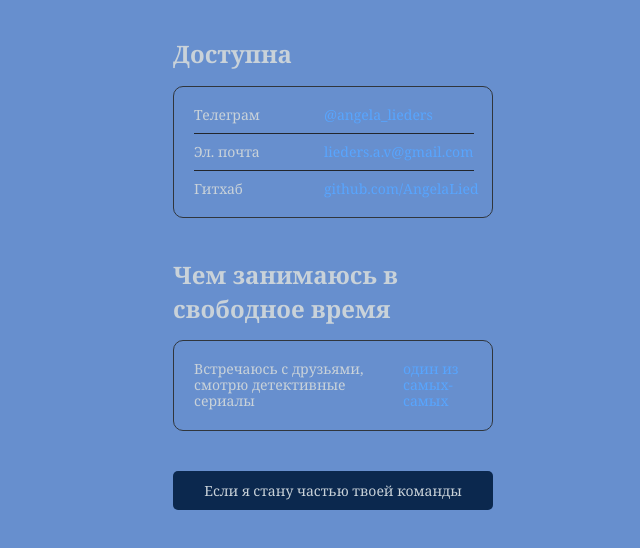
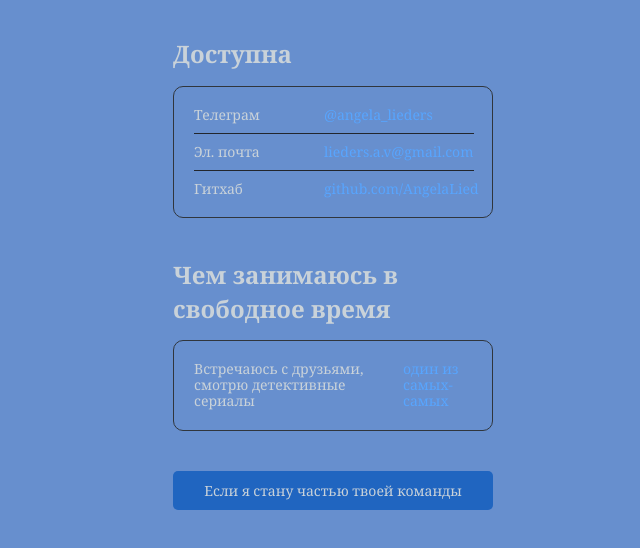
Before and after one commit to AngelaLied/AngelaLied.github.io, a plain HTML site: page index.html in a window 1280 px wide. Shown: the part 688-1236 px from the top of the page, without its empty margins (307-947 px from the left). Drawn offline with nearby package versions, Linux system fonts and the light colour scheme.

Commit message:
Update style.css

```diff
--- a/style.css
+++ b/style.css
@@ -100,7 +100,7 @@ footer {
   align-items: center;
   padding: 10px;
   width: 320px;
-  background: #0b284e;
+  background: #2065c0;
   border: 1px solid #081422;
   border-radius: 5px;
   border: none;
```
